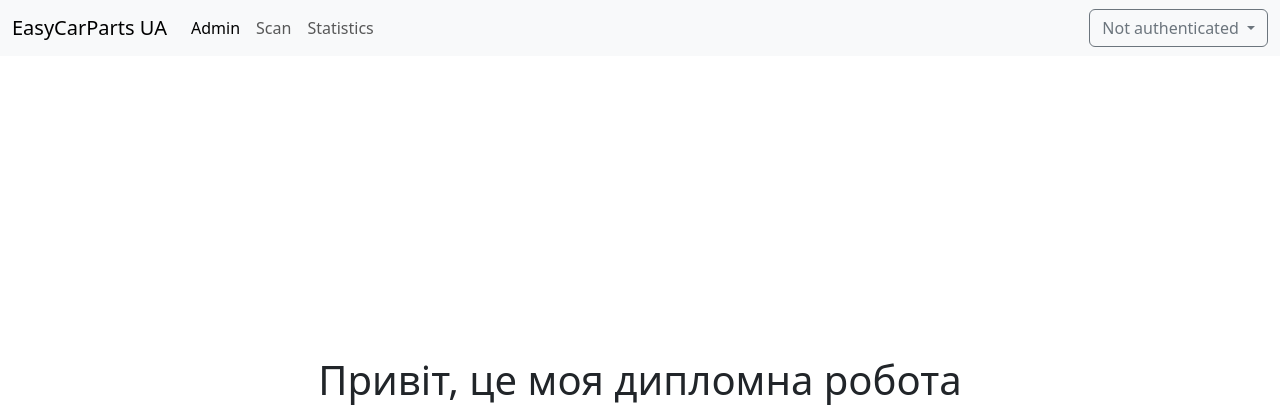
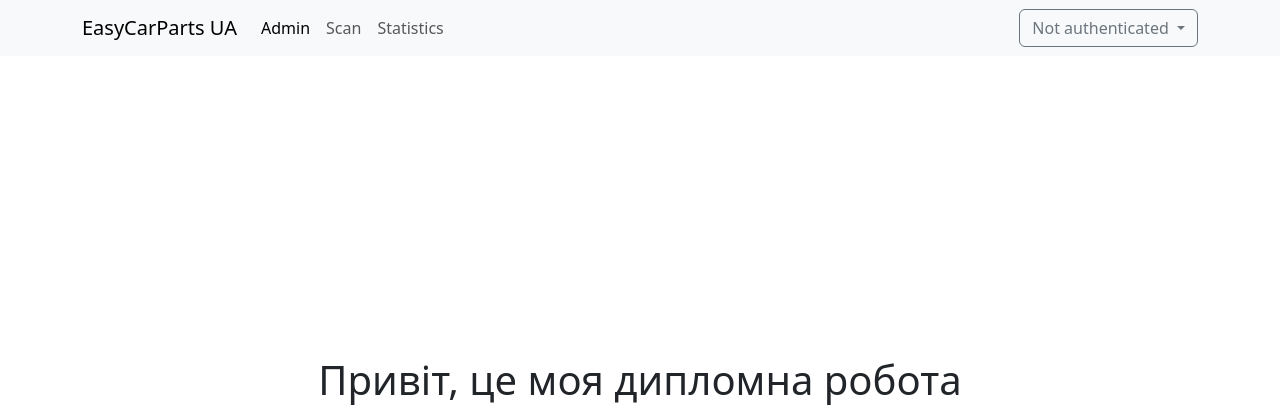
Before and after one commit to MuzykaAndrii/car-parts, a Django app: template templates/index.html in a window 1280 px wide. Shown: the top 420 px of the page. Run offline with Django 4.2, Linux system fonts and the light colour scheme; the template is opened without the code that fills it, so the values that code supplies are empty; some libraries are stand-ins or nearby versions.

Commit message:
minor changes

```diff
--- a/templates/layout/_navbar.html
+++ b/templates/layout/_navbar.html
@@ -1,5 +1,5 @@
 <nav class="navbar navbar-expand-lg bg-body-tertiary">
-    <div class="container-fluid">
+    <div class="container-fluid container">
       <a class="navbar-brand" href="{% url 'main:index' %}">EasyCarParts UA</a>
       <button class="navbar-toggler" type="button" data-bs-toggle="collapse" data-bs-target="#navbarSupportedContent" aria-controls="navbarSupportedContent" aria-expanded="false" aria-label="Toggle navigation">
         <span class="navbar-toggler-icon"></span>
```
